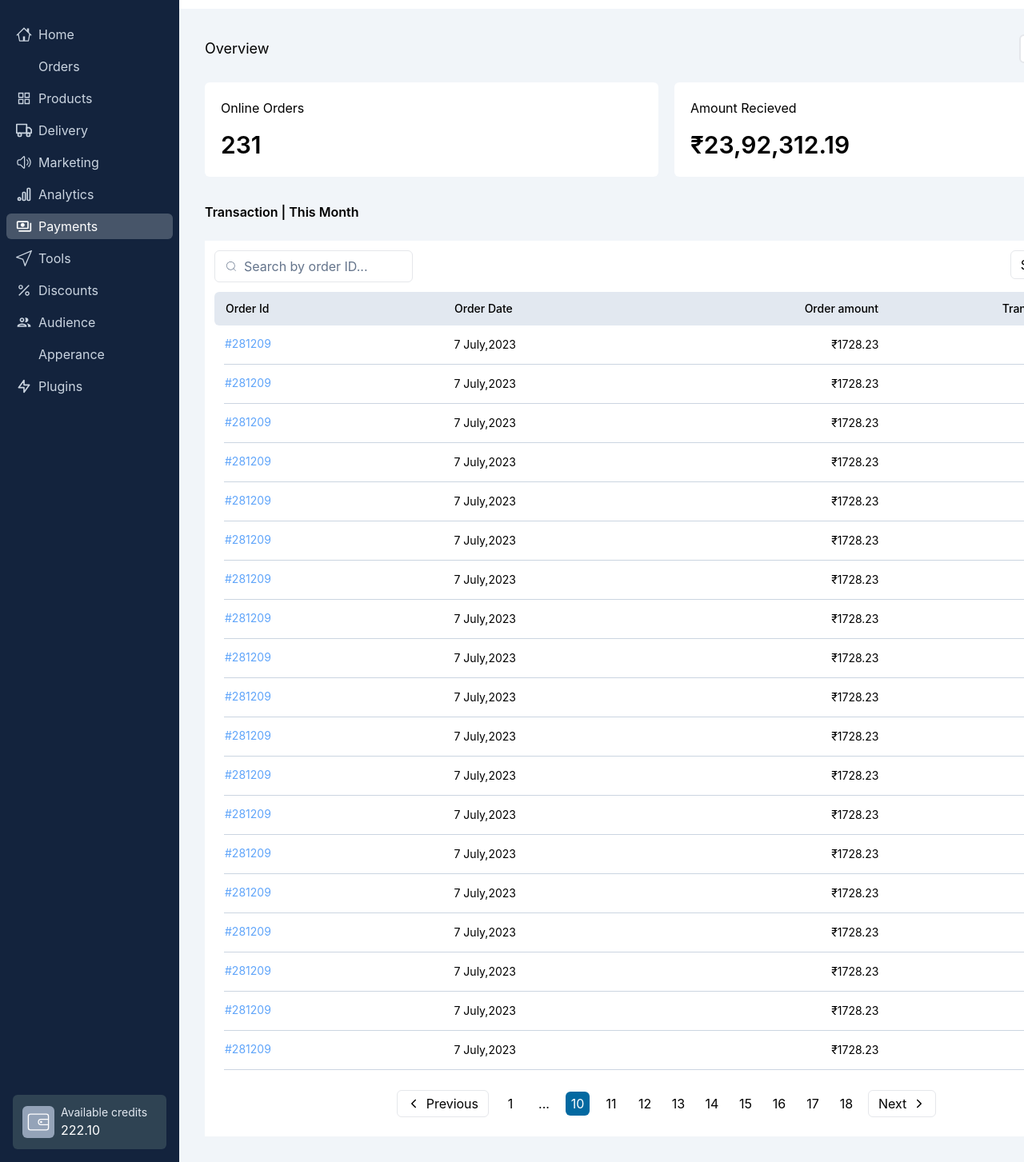
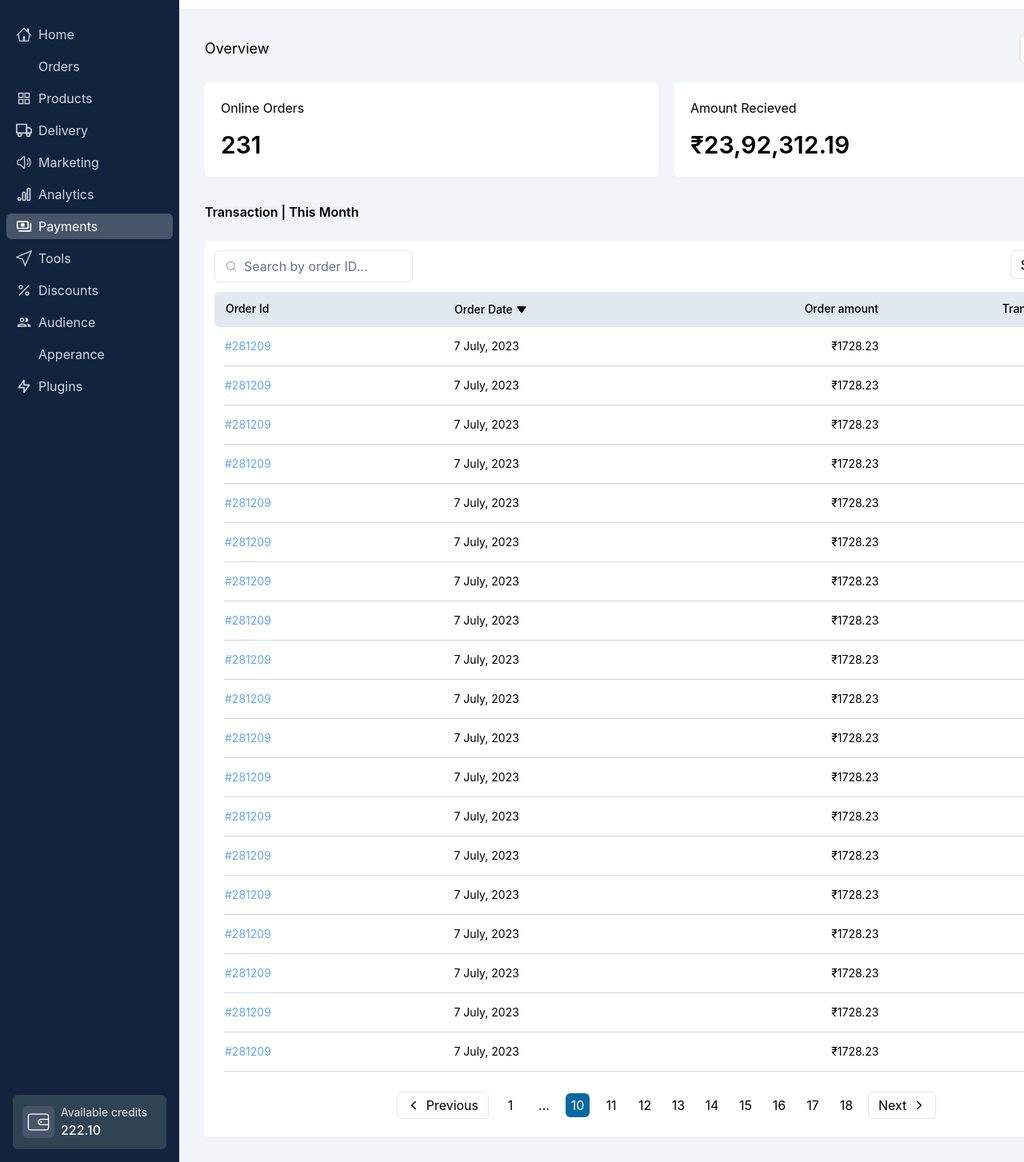
Before and after one commit to mr-robot-007/DashBoard, a React (Vite) app: page / in a window 1280 px wide. Shown: the part 53-1506 px from the top of the page at 80% size. Built offline with nearby package versions, Linux system fonts and the light colour scheme; some icons are missing.

Commit message:
bugs fixed

```diff
--- a/src/Navbar/Wallet.jsx
+++ b/src/Navbar/Wallet.jsx
@@ -3,12 +3,12 @@ import { CiWallet } from "react-icons/ci";
 function Wallet() {
   return (
     <div className="m-4 flex items-center gap-2 rounded-md bg-[#2F4353] p-3">
-      <div className="rounded-md bg-slate-400 p-1 text-[2rem] text-white">
+      <div className="rounded-md bg-slate-600 p-1 text-[2rem] text-white ">
         <CiWallet />
       </div>
       <div className="flex flex-col">
-        <span className="text-slate-200 text-sm">Available credits</span>
-        <span>222.10</span>
+        <span className="text-sm text-slate-200">Available credits</span>
+        <span className="font-medium">222.10</span>
       </div>
     </div>
   );
--- a/src/Transactions/Row.jsx
+++ b/src/Transactions/Row.jsx
@@ -2,12 +2,12 @@ function Row() {
   return (
     <div className="flex flex-col  ">
       <div className="flex  h-[3rem] items-center   px-[0.75rem] ">
-        <tr className=" flex grow gap-[40px] py-[10px] text-sm font-regular">
+        <tr className=" font-regular flex grow items-center gap-[40px] py-[10px] text-sm">
           <td className="flex h-[20px] w-[15.375rem] grow items-center text-left text-blue-400">
             #281209
           </td>
           <td className=" w-[15.375rem] grow items-center text-left">
-            7 July,2023
+            7 July, 2023
           </td>
           <td className=" w-[15.375rem] grow items-center text-right ">
             ₹1728.23
@@ -17,7 +17,7 @@ function Row() {
           </td>
         </tr>
       </div>
-      <div className="mx-[0.75rem] flex h-[1px] w-[68.75rem] 2xl:w-[98.5%] items-center bg-slate-300"></div>
+      <div className="mx-[0.75rem] flex h-[1px] w-[68.75rem] items-center bg-slate-300 2xl:w-[99%]"></div>
     </div>
   );
 }
--- a/src/Transactions/Table.jsx
+++ b/src/Transactions/Table.jsx
@@ -4,6 +4,7 @@ import { CiCircleInfo } from "react-icons/ci";
 import Row from "./Row";
 import { IoIosArrowBack, IoIosArrowForward } from "react-icons/io";
 import Footer from "./Footer";
+import { BiSolidDownArrow } from "react-icons/bi";
 function Table() {
   return (
     <div className="h-[70rem] bg-white p-[0.75rem]">
@@ -11,10 +12,17 @@ function Table() {
       <div>
         <div className="rounded-md bg-slate-200 px-[0.75rem]">
           <th className=" flex gap-[40px] py-[10px] text-sm font-medium ">
-            <td className="w-[15.375rem] 2xl:w-[100%] text-left">Order Id</td>
-            <td className="w-[15.375rem] 2xl:w-[100%]  text-left">Order Date</td>
-            <td className="relative w-[15.375rem] 2xl:w-[100%]  text-right ">Order amount</td>
-            <td className="relative w-[15.375rem] 2xl:w-[100%]  text-right ">
+            <td className="w-[15.375rem] text-left 2xl:w-[100%]">Order Id</td>
+            <td className="flex w-[15.375rem]  items-center  text-left 2xl:w-[100%]">
+              Order Date{" "}
+              <div className="p-1">
+                <BiSolidDownArrow />
+              </div>
+            </td>
+            <td className="relative w-[15.375rem] text-right  2xl:w-[100%] ">
+              Order amount
+            </td>
+            <td className="relative w-[15.375rem] text-right  2xl:w-[100%] ">
               <div className="absolute right-0 flex items-center gap-1">
                 Transaction Fees <CiCircleInfo />
               </div>
```
